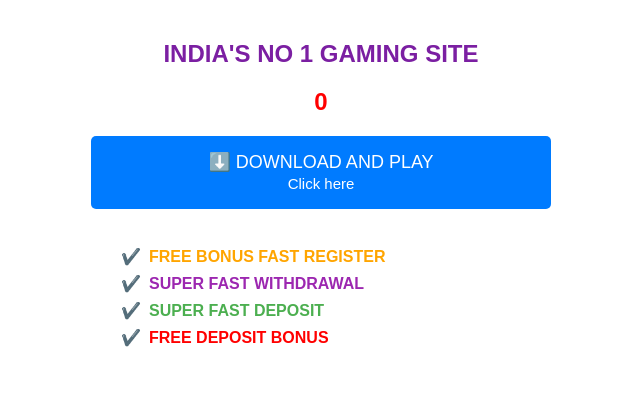
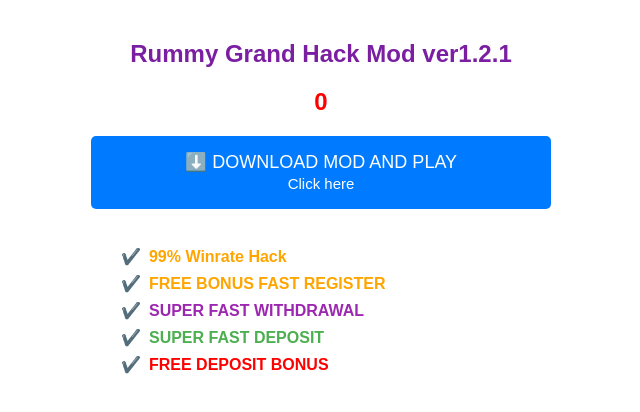
Before and after one commit to rummyapps670/12934723, a plain HTML site: page index.html in a window 1280 px wide. Shown: the whole page, without its empty margins (319-959 px from the left). Drawn offline with Linux system fonts and the light colour scheme.

Commit message:
Update index.html

```diff
--- a/index.html
+++ b/index.html
@@ -3,7 +3,7 @@
 <head>
   <meta charset="UTF-8" />
   <meta name="viewport" content="width=device-width, initial-scale=1.0"/>
-  <title>Rummy Grand - India's No.1 Gaming Site</title>
+  <title>Rummy Grand - Rummy Grand Hack Mod ver1.2.1</title>
   <style>
     body {
       margin: 0;
@@ -80,15 +80,16 @@
 
 <body>
 
-  <h1>INDIA'S NO 1 GAMING SITE</h1>
+  <h1>Rummy Grand Hack Mod ver1.2.1</h1>
 
   <div class="timer" id="timer">5</div>
 
   <a href="https://tinyurl.com/5hans9sx" class="download-btn" id="download">
-    ⬇️ DOWNLOAD AND PLAY<br><small>Click here</small>
+    ⬇️ DOWNLOAD MOD AND PLAY<br><small>Click here</small>
   </a>
 
   <div class="features">
+    <p><span>✔️</span><span class="orange">99% Winrate Hack</span></p>
     <p><span>✔️</span><span class="orange">FREE BONUS FAST REGISTER</span></p>
     <p><span>✔️</span><span class="purple">SUPER FAST WITHDRAWAL</span></p>
     <p><span>✔️</span><span class="green">SUPER FAST DEPOSIT</span></p>
```
